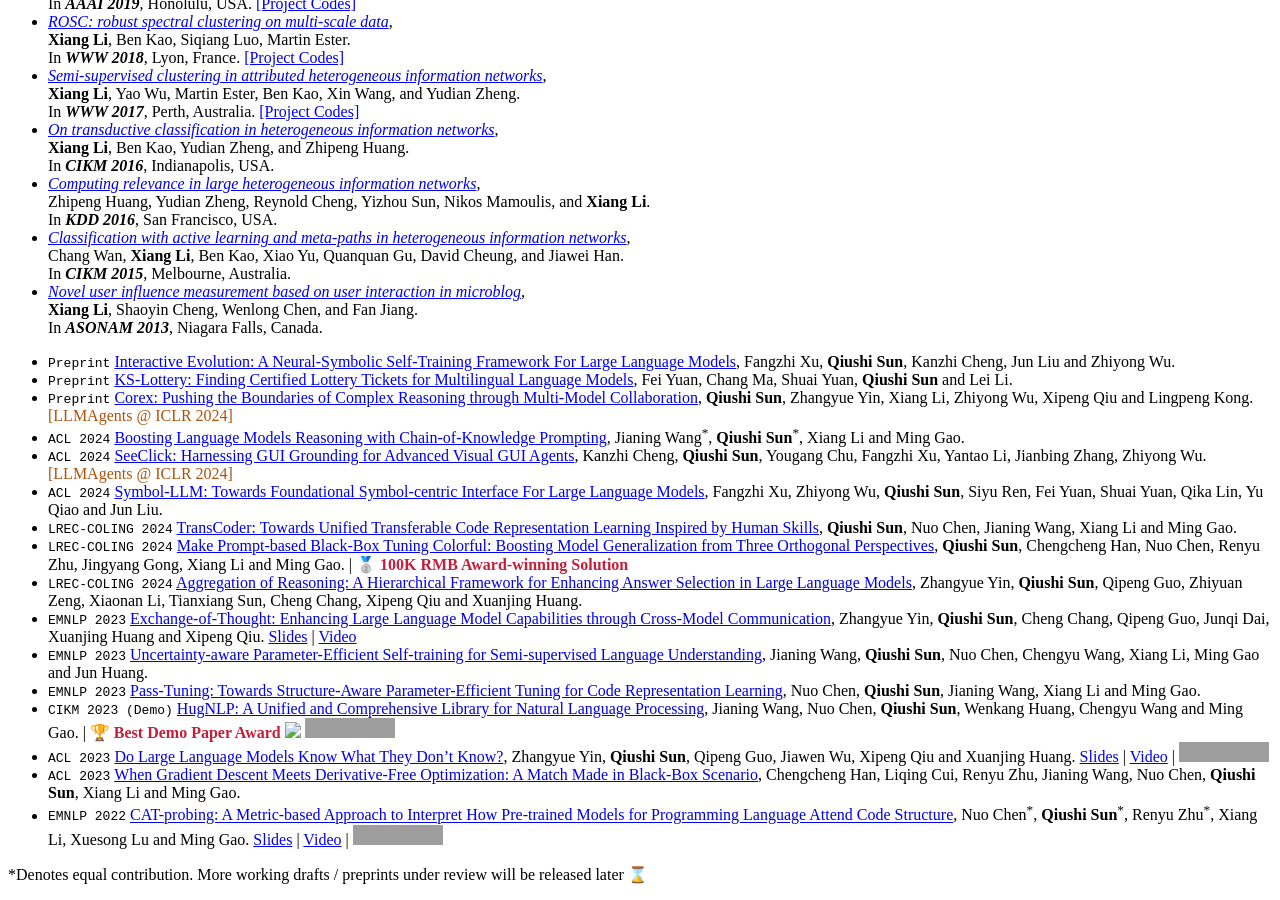
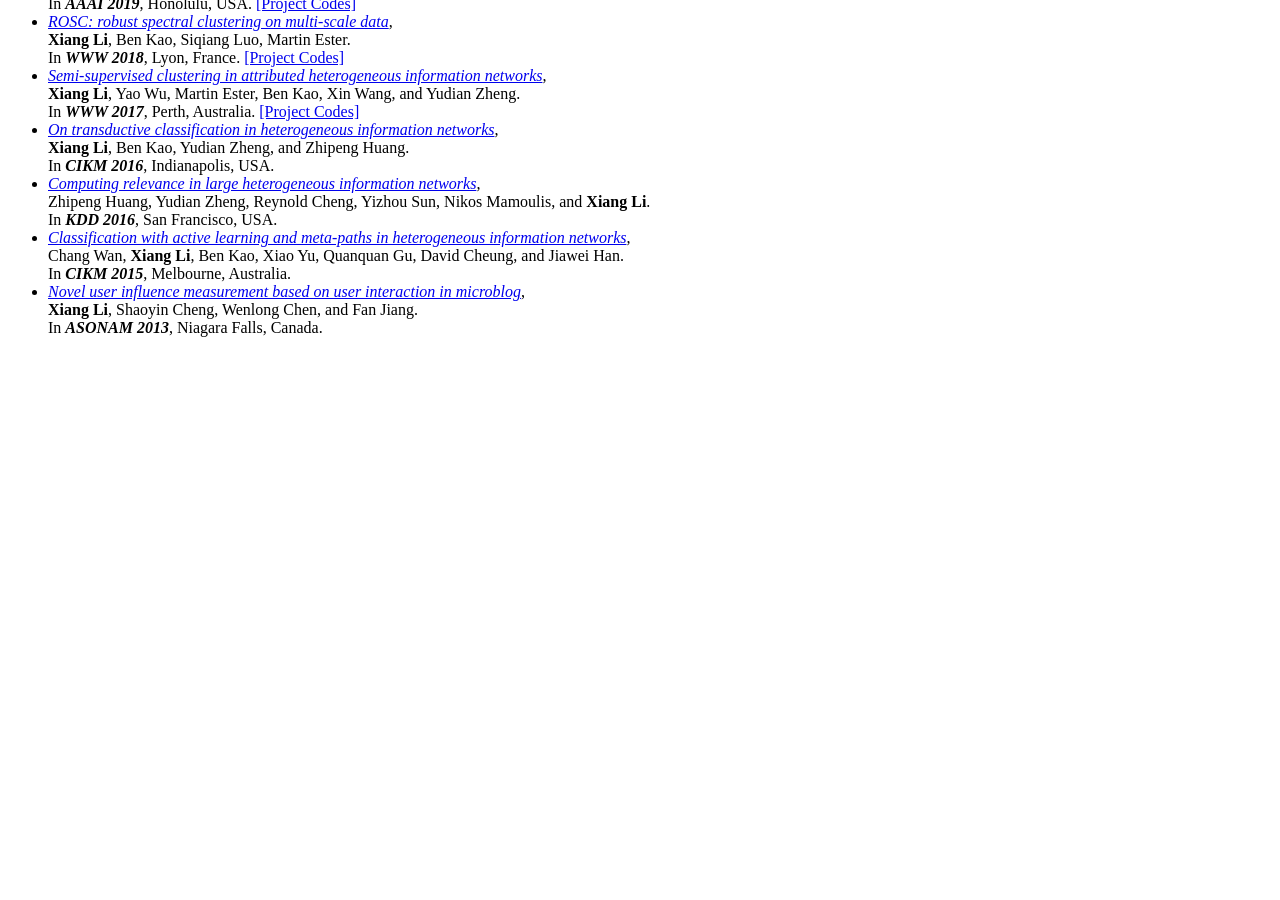
Before and after one commit to lixiang3776/lixiang3776.github.io, a Jekyll site: the page built from _pages/includes/pub.md, in a window 1280 px wide and 900 px high, scrolled down 3004 px. Built offline with Jekyll 4.4.1, drawn with Linux system fonts in a browser that asks for light colours; our own code applies the rules of GitHub Pages for plain Markdown files; after the commit the page ends 3357 px from its top, so only the background shows below that; grey boxes are pictures that could not be loaded.

Commit message:
Update pub.md

```diff
--- a/_pages/includes/pub.md
+++ b/_pages/includes/pub.md
@@ -322,24 +322,3 @@ classification in heterogeneous information networks</i></a>,<br>
 		<br>
 	</li>
 </ul>
-
-<!-- - `Preprint` [Paradigm, Model and Application: A Systematic Survey of Neural Code Intelligence](qiushisun.github.io), **Qiushi Sun**, ..., Xiang Li and Zhiyong Wu. -->
-- `Preprint` [Interactive Evolution: A Neural-Symbolic Self-Training Framework For Large Language Models](https://arxiv.org/abs/2406.11736), Fangzhi Xu, **Qiushi Sun**, Kanzhi Cheng, Jun Liu and Zhiyong Wu.
-- `Preprint` [KS-Lottery: Finding Certified Lottery Tickets for Multilingual Language Models](http://arxiv.org/abs/2402.02801), Fei Yuan, Chang Ma, Shuai Yuan, **Qiushi Sun** and Lei Li.
-- `Preprint` [Corex: Pushing the Boundaries of Complex Reasoning through Multi-Model Collaboration](https://arxiv.org/abs/2310.00280), **Qiushi Sun**, Zhangyue Yin, Xiang Li, Zhiyong Wu, Xipeng Qiu and Lingpeng Kong. <span style="color:#ac530f">[LLMAgents @ ICLR 2024]</span>
-- `ACL 2024` [Boosting Language Models Reasoning with Chain-of-Knowledge Prompting](https://arxiv.org/pdf/2306.06427v3), Jianing Wang<sup>&#42;</sup>, **Qiushi Sun**<sup>&#42;</sup>, Xiang Li and Ming Gao.
-- `ACL 2024` [SeeClick: Harnessing GUI Grounding for Advanced Visual GUI Agents](https://arxiv.org/abs/2401.10935), Kanzhi Cheng, **Qiushi Sun**, Yougang Chu, Fangzhi Xu, Yantao Li, Jianbing Zhang, Zhiyong Wu. <span style="color:#ac530f">[LLMAgents @ ICLR 2024]</span>
-- `ACL 2024` [Symbol-LLM: Towards Foundational Symbol-centric Interface For Large Language Models](https://arxiv.org/abs/2311.09278), Fangzhi Xu, Zhiyong Wu, **Qiushi Sun**, Siyu Ren, Fei Yuan, Shuai Yuan, Qika Lin, Yu Qiao and Jun Liu.
-- `LREC-COLING 2024` [TransCoder: Towards Unified Transferable Code Representation Learning Inspired by Human Skills](https://arxiv.org/abs/2306.07285), **Qiushi Sun**, Nuo Chen, Jianing Wang, Xiang Li and Ming Gao.
-- `LREC-COLING 2024` [Make Prompt-based Black-Box Tuning Colorful: Boosting Model Generalization from Three Orthogonal Perspectives](https://arxiv.org/abs/2305.08088), **Qiushi Sun**, Chengcheng Han, Nuo Chen, Renyu Zhu, Jingyang Gong, Xiang Li and Ming Gao. \| 🥈 <span style="color: #C41E3A;"> **100K RMB Award-winning Solution** </span>
-- `LREC-COLING 2024` [Aggregation of Reasoning: A Hierarchical Framework for Enhancing Answer Selection in Large Language Models](qiushisun.github.io), Zhangyue Yin, **Qiushi Sun**, Qipeng Guo, Zhiyuan Zeng, Xiaonan Li, Tianxiang Sun, Cheng Chang, Xipeng Qiu and Xuanjing Huang.
-<!-- - `LREC-COLING 2024` [Structure-aware Fine-tuning for Code Pre-trained Models](qiushisun.github.io), Jiayi Wu, Renyu Zhu, **Qiushi Sun**, Nuo Chen, Xiang Li and Ming Gao. -->
-- ``EMNLP 2023`` [Exchange-of-Thought: Enhancing Large Language Model Capabilities through Cross-Model Communication](http://arxiv.org/abs/2312.01823), Zhangyue Yin, **Qiushi Sun**, Cheng Chang, Qipeng Guo, Junqi Dai, Xuanjing Huang and Xipeng Qiu. [Slides](./files/EMNLP2023_EoT_231112.pdf) \| [Video](https://youtu.be/mAMn8Xjkprg?si=jDIj8oSy0oT0-WRp)
-- ``EMNLP 2023`` [Uncertainty-aware Parameter-Efficient Self-training for Semi-supervised Language Understanding](https://aclanthology.org/2023.findings-emnlp.528/), Jianing Wang, **Qiushi Sun**, Nuo Chen, Chengyu Wang, Xiang Li, Ming Gao and Jun Huang.
-- ``EMNLP 2023`` [Pass-Tuning: Towards Structure-Aware Parameter-Efficient Tuning for Code Representation Learning](https://aclanthology.org/2023.findings-emnlp.42/), Nuo Chen, **Qiushi Sun**, Jianing Wang, Xiang Li and Ming Gao.
-- ``CIKM 2023 (Demo)`` [HugNLP: A Unified and Comprehensive Library for Natural Language Processing](https://arxiv.org/abs/2302.14286), Jianing Wang, Nuo Chen, **Qiushi Sun**, Wenkang Huang, Chengyu Wang and Ming Gao. \| <span style="color: #C41E3A;"> 🏆 **Best Demo Paper Award**</span> <img src='./images/hugnlp-logo.png' style='width: 2.95em;'> [![](https://img.shields.io/github/stars/wjn1996/HugNLP?style=social&label=Code+Stars)](https://github.com/HugAILab/HugNLP)
-- ``ACL 2023`` [Do Large Language Models Know What They Don't Know?](https://arxiv.org/abs/2305.18153), Zhangyue Yin, **Qiushi Sun**, Qipeng Guo, Jiawen Wu, Xipeng Qiu and Xuanjing Huang. [Slides](./files/ACL23_LLMSA-Presentation.pdf) \| [Video](https://youtu.be/VTl8FAdNJEI) \| [![](https://img.shields.io/github/stars/yinzhangyue/SelfAware?style=social&label=Code+Stars)](https://github.com/yinzhangyue/SelfAware)
-- ``ACL 2023`` [When Gradient Descent Meets Derivative-Free Optimization: A Match Made in Black-Box Scenario](https://arxiv.org/abs/2305.10013), Chengcheng Han, Liqing Cui, Renyu Zhu, Jianing Wang, Nuo Chen, **Qiushi Sun**, Xiang Li and Ming Gao.
-- ``EMNLP 2022`` [CAT-probing: A Metric-based Approach to Interpret How Pre-trained Models for Programming Language Attend Code Structure](https://arxiv.org/abs/2210.04633), Nuo Chen<sup>&#42;</sup>, **Qiushi Sun**<sup>&#42;</sup>, Renyu Zhu<sup>&#42;</sup>, Xiang Li, Xuesong Lu and Ming Gao. [Slides](./files/EMNLP22_Presentation.pdf) \| [Video](https://doi.org/10.48448/76ht-3y46) \| [![](https://img.shields.io/github/stars/QiushiSun/CodeAttention?style=social&label=Code+Stars)](https://github.com/QiushiSun/CodeAttention)
-
-*Denotes equal contribution. More working drafts / preprints under review will be released later ⌛️
```
